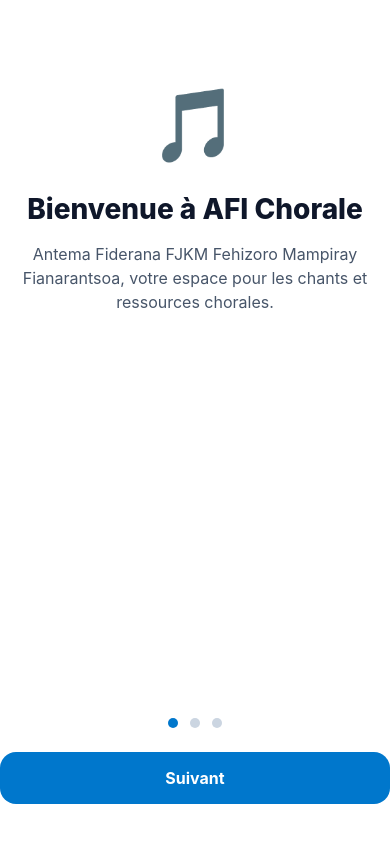
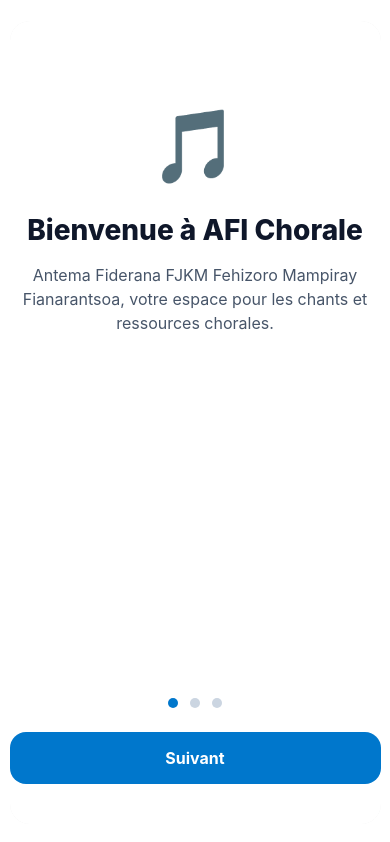
Before and after one commit to ConstantAndriamirado/chorale-mobileApp, a React Native app: screen /Main in a window 390 px wide. Built offline with nearby package versions, Linux system fonts and the light colour scheme; what expo-file-system, react-native-worklets would draw is missing.

Commit message:
Ajustement ecran

```diff
--- a/App.tsx
+++ b/App.tsx
@@ -1,7 +1,12 @@
-import 'react-native-gesture-handler';
-import React from 'react';
-import RootNavigator from './src/navigation/RootNavigator';
+import React from "react";
+import "react-native-gesture-handler";
+import PhoneFrame from "./src/components/ui/PhoneFrame";
+import RootNavigator from "./src/navigation/RootNavigator";
 
 export default function App() {
-  return <RootNavigator />;
+  return (
+    <PhoneFrame>
+      <RootNavigator />
+    </PhoneFrame>
+  );
 }
--- a/src/components/song/SongCard.tsx
+++ b/src/components/song/SongCard.tsx
@@ -1,7 +1,7 @@
-import React from 'react';
-import { Pressable, Text, StyleSheet, View } from 'react-native';
-import { Song } from '../../types';
-import { Colors } from '../../constants/theme';
+import React from "react";
+import { Pressable, StyleSheet, Text, View } from "react-native";
+import { Colors } from "../../constants/theme";
+import { Song } from "../../types";
 
 type Props = {
   song: Song;
@@ -13,10 +13,10 @@
     <Pressable style={styles.container} onPress={onPress}>
       <View style={styles.content}>
         <Text style={styles.title}>{song.title}</Text>
-        <Text style={styles.subtitle}>{song.lyrics.slice(0, 60)}...</Text>
+        <Text style={styles.subtitle}>{song.lyrics.slice(0, 20)}...</Text>
       </View>
       <View style={styles.badge}>
-        <Text style={styles.badgeText}>{song.hasSolfa ? 'Solfa' : '...'}</Text>
+        <Text style={styles.badgeText}>{song.hasSolfa ? "Solfa" : "..."}</Text>
       </View>
     </Pressable>
   );
@@ -28,10 +28,10 @@
     borderRadius: 18,
     padding: 18,
     marginBottom: 12,
-    flexDirection: 'row',
-    alignItems: 'center',
-    justifyContent: 'space-between',
-    shadowColor: '#000',
+    flexDirection: "row",
+    alignItems: "center",
+    justifyContent: "space-between",
+    shadowColor: "#000",
     shadowOffset: { width: 0, height: 6 },
     shadowOpacity: 0.08,
     shadowRadius: 12,
@@ -43,12 +43,12 @@
   },
   title: {
     fontSize: 16,
-    fontWeight: '700',
+    fontWeight: "700",
     color: Colors.dark,
   },
   subtitle: {
     marginTop: 4,
-    color: '#64748B',
+    color: "#64748B",
   },
   badge: {
     backgroundColor: Colors.sky,
@@ -58,6 +58,6 @@
   },
   badgeText: {
     color: Colors.white,
-    fontWeight: '700',
+    fontWeight: "700",
   },
 });
--- /dev/null
+++ b/src/components/ui/PhoneFrame.tsx
@@ -0,0 +1,47 @@
+import React from "react";
+import { Dimensions, SafeAreaView, StyleSheet, View } from "react-native";
+
+type Props = {
+  children: React.ReactNode;
+};
+
+const PhoneFrame = ({ children }: Props) => {
+  const { width: w, height: h } = Dimensions.get("window");
+
+  // target device ratio roughly similar to many phones
+  const targetWidth = Math.min(420, Math.round(w * 0.95));
+  const targetHeight = Math.round((targetWidth / 390) * 844);
+
+  return (
+    <View style={styles.outer}>
+      <View
+        style={[
+          styles.frame,
+          { width: targetWidth, height: Math.min(targetHeight, h - 12) },
+        ]}
+      >
+        <SafeAreaView style={styles.inner}>{children}</SafeAreaView>
+      </View>
+    </View>
+  );
+};
+
+const styles = StyleSheet.create({
+  outer: {
+    flex: 1,
+    alignItems: "center",
+    justifyContent: "center",
+    backgroundColor: "transparent",
+  },
+  frame: {
+    borderRadius: 20,
+    backgroundColor: "#fff",
+    overflow: "hidden",
+  },
+  inner: {
+    flex: 1,
+    backgroundColor: "transparent",
+  },
+});
+
+export default PhoneFrame;
--- a/src/navigation/BottomTabNavigator.tsx
+++ b/src/navigation/BottomTabNavigator.tsx
@@ -1,12 +1,12 @@
-import React from 'react';
-import { createBottomTabNavigator } from '@react-navigation/bottom-tabs';
-import { MaterialIcons } from '@expo/vector-icons';
-import AccueilScreen from '../screens/accueil/AccueilScreen';
-import ParolesScreen from '../screens/paroles/ParolesScreen';
-import PlaybackScreen from '../screens/playback/PlaybackScreen';
-import SolfaScreen from '../screens/solfa/SolfaScreen';
-import Mp3Screen from '../screens/mp3/Mp3Screen';
-import SettingsScreen from '../screens/settings/SettingsScreen';
+import { MaterialIcons } from "@expo/vector-icons";
+import { createBottomTabNavigator } from "@react-navigation/bottom-tabs";
+import React from "react";
+import AccueilScreen from "../screens/accueil/AccueilScreen";
+import Mp3Screen from "../screens/mp3/Mp3Screen";
+import ParolesScreen from "../screens/paroles/ParolesScreen";
+import PlaybackScreen from "../screens/playback/PlaybackScreen";
+import SettingsScreen from "../screens/settings/SettingsScreen";
+import SolfaScreen from "../screens/solfa/SolfaScreen";
 
 const Tab = createBottomTabNavigator();
 
@@ -15,16 +15,33 @@
     <Tab.Navigator
       screenOptions={({ route }) => ({
         headerShown: false,
-        tabBarStyle: { height: 70, paddingBottom: 10, paddingTop: 8 },
+        tabBarStyle: {
+          position: "absolute",
+          left: 16,
+          right: 16,
+          bottom: 12,
+          height: 64,
+          borderRadius: 16,
+          backgroundColor: "#ffffff",
+          paddingBottom: 10,
+          paddingTop: 8,
+          // shadow
+          shadowColor: "#000",
+          shadowOffset: { width: 0, height: 6 },
+          shadowOpacity: 0.12,
+          shadowRadius: 8,
+          elevation: 8,
+        },
         tabBarIcon: ({ color, size }) => {
-          let iconName: React.ComponentProps<typeof MaterialIcons>['name'] = 'home';
+          let iconName: React.ComponentProps<typeof MaterialIcons>["name"] =
+            "home";
 
-          if (route.name === 'Accueil') iconName = 'home';
-          if (route.name === 'Paroles') iconName = 'library-music';
-          if (route.name === 'Playback') iconName = 'play-arrow';
-          if (route.name === 'Solfa') iconName = 'description';
-          if (route.name === 'MP3') iconName = 'music-note';
-          if (route.name === 'Paramètres') iconName = 'settings';
+          if (route.name === "Accueil") iconName = "home";
+          if (route.name === "Paroles") iconName = "library-music";
+          if (route.name === "Playback") iconName = "play-arrow";
+          if (route.name === "Solfa") iconName = "description";
+          if (route.name === "MP3") iconName = "music-note";
+          if (route.name === "Paramètres") iconName = "settings";
 
           return <MaterialIcons name={iconName} size={size} color={color} />;
         },
```
Also changed, not shown: src/assets/icons/logo-AFI.png (added).
